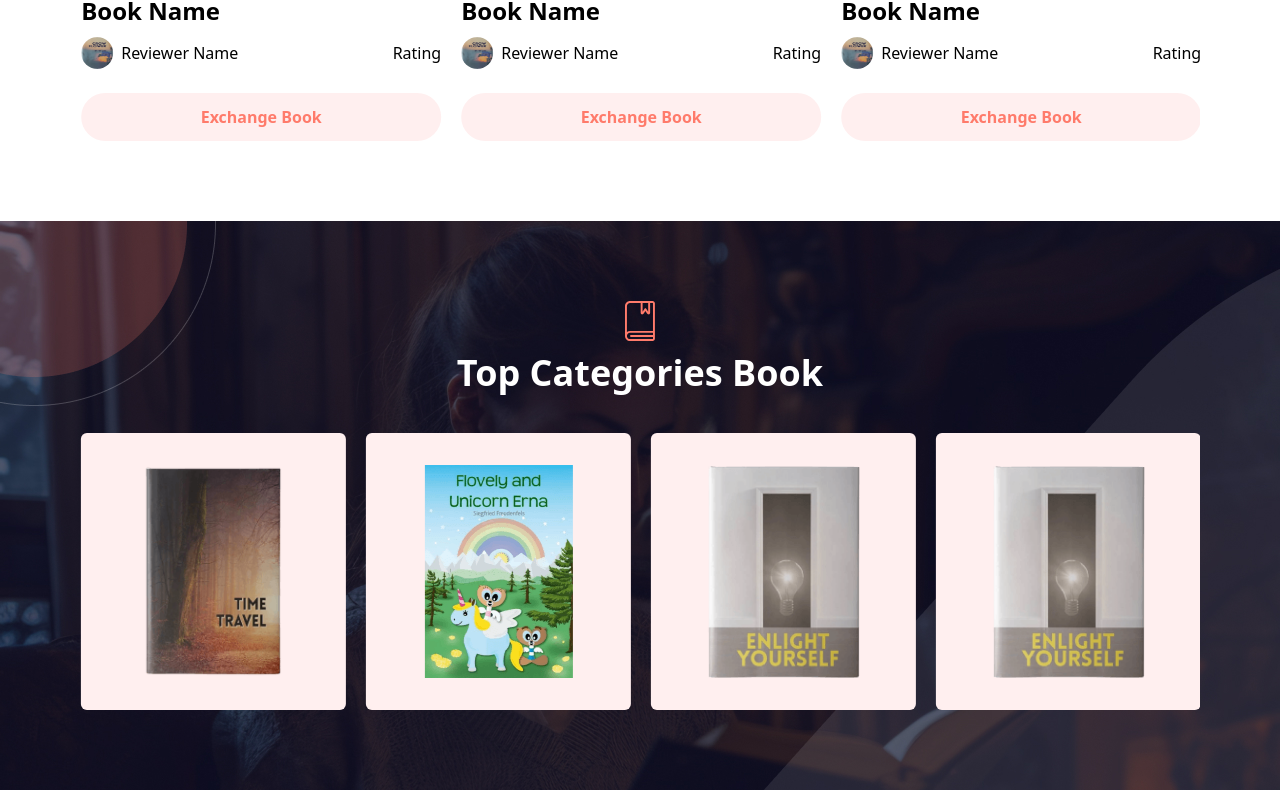
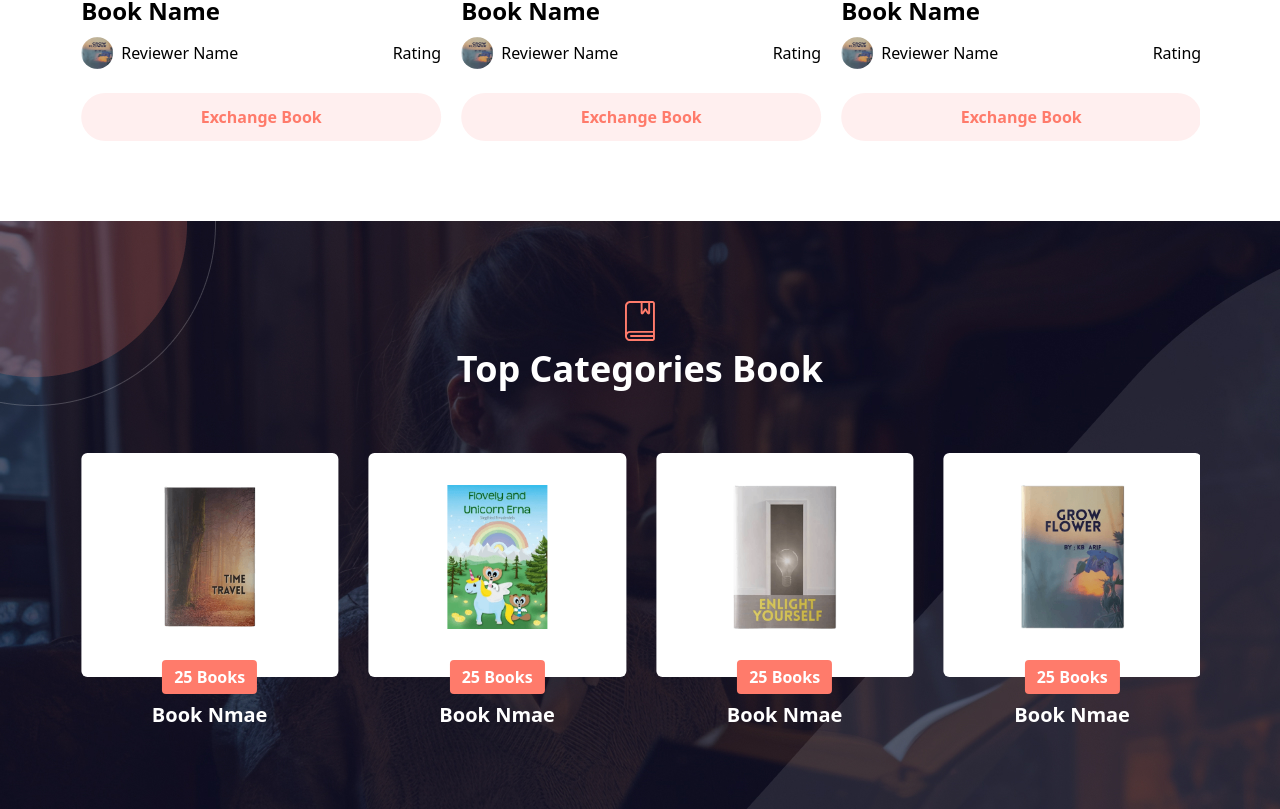
Before and after one commit to iqbalxrr/Book-Tranding-Hub, a Next.js app: page / in a window 1280 px wide. Shown: the part 1308-2117 px from the top of the page. Built offline with nearby package versions, Linux system fonts and the light colour scheme.

Commit message:
polished hover-effect

```diff
--- a/src/components/TopCategories.jsx
+++ b/src/components/TopCategories.jsx
@@ -7,23 +7,22 @@ import { Autoplay, Pagination } from "swiper/modules";
 
 const TopCategories = () => {
     return (
-
-        <div className="bg-[url('/bgTop.jpg')] w-full p-7 md:p-14 lg:p-20 object-center bg-no-repeat">
+        <div className="bg-[url('/bgTop.jpg')] w-full p-14 lg:p-20 object-center bg-no-repeat md:space-y-16">
             {/* heading */}
-           <div className='flex flex-col items-center justify-center gap-3'>
+            <div className='flex flex-col items-center justify-center gap-2'>
                 <div>
                     <img
                         className='text-[#FF7B6B] '
                         src="/bookIcon.svg" alt="book" />
                 </div>
-            <h2 className='text-white text-4xl font-bold'>Top Categories Book</h2>
+                <h2 className='text-white text-3xl md:text-4xl font-semibold md:font-bold'>Top Categories Book</h2>
             </div>
 
             <div className="w-full mt-10">
                 <Swiper
                     modules={[Autoplay, Pagination]}
                     slidesPerView={1} // mobile default
-                    spaceBetween={20}
+                    spaceBetween={30}
                     autoplay={{ delay: 4000 }}
                     speed={2000}
                     loop={true}
@@ -36,86 +35,99 @@ const TopCategories = () => {
                 >
                     {/* Slide 1 */}
                     <SwiperSlide>
-                        <div className="space-y-6 group relative">
-                            <div className="flex justify-center items-center bg-white pt-8 pb-12 rounded-md relative">
+                        <div className="space-y-6   ">
+                            <div className='relative group'>
+                                <div className=" flex justify-center items-center bg-white pt-8 pb-12 rounded-md relative group-hover:bg-[#FF7B6B] transition duration-700">
                                     <img
-                                    className="h-[144px] transition-transform duration-500 "
+                                        className="h-[144px]"
                                         src="/book1.png"
                                         alt="book"
                                     />
                                 </div>
-                            <div className='absolute left-1/2 bottom-5  -translate-x-1/2'>
-                                <span className='font-semibold text-white bg-[#FF7B6B] p-1.5 px-3 rounded-sm'>25 Books</span>
+                                <div className='absolute left-1/2 -bottom-3  -translate-x-1/2'>
+                                    <span className='font-semibold text-white bg-[#FF7B6B] p-1.5 px-3 rounded-sm group-hover:bg-white group-hover:text-[#FF7B6B] transition duration-700'>25 Books</span>
+                                </div>
                             </div>
                             <h1 className="text-xl text-center font-bold text-white hover:text-[#FF7B6B] transition duration-700">Book Nmae</h1>
-
                         </div>
                     </SwiperSlide>
 
-                    {/* Slide 2 */}
+                    {/* Slide 1 */}
                     <SwiperSlide>
-                        <div className="space-y-6 group relative">
-                            <div className="flex justify-center items-center bg-[#FFEFEF] py-8 rounded-md">
+                        <div className="space-y-6   ">
+                            <div className='relative group'>
+                                <div className=" flex justify-center items-center bg-white pt-8 pb-12 rounded-md relative group-hover:bg-[#FF7B6B] transition duration-700">
                                     <img
-                                    className="h-[213px] transition-transform duration-500 ease-in-out transform group-hover:scale-110"
+                                        className="h-[144px]"
                                         src="/book2.png"
                                         alt="book"
                                     />
                                 </div>
-
-
+                                <div className='absolute left-1/2 -bottom-3  -translate-x-1/2'>
+                                    <span className='font-semibold text-white bg-[#FF7B6B] p-1.5 px-3 rounded-sm group-hover:bg-white group-hover:text-[#FF7B6B] transition duration-700'>25 Books</span>
+                                </div>
+                            </div>
+                            <h1 className="text-xl text-center font-bold text-white hover:text-[#FF7B6B] transition duration-700">Book Nmae</h1>
                         </div>
                     </SwiperSlide>
 
-                    {/* Slide 3 */}
+                    {/* Slide 1 */}
                     <SwiperSlide>
-                        <div className="space-y-6 group relative">
-                            <div className="flex justify-center items-center bg-[#FFEFEF] py-8 rounded-md">
+                        <div className="space-y-6   ">
+                            <div className='relative group'>
+                                <div className=" flex justify-center items-center bg-white pt-8 pb-12 rounded-md relative group-hover:bg-[#FF7B6B] transition duration-700">
                                     <img
-                                    className="h-[213px] transition-transform duration-500 ease-in-out transform group-hover:scale-110"
+                                        className="h-[144px]"
                                         src="/book3.png"
                                         alt="book"
                                     />
                                 </div>
-
-
+                                <div className='absolute left-1/2 -bottom-3  -translate-x-1/2'>
+                                    <span className='font-semibold text-white bg-[#FF7B6B] p-1.5 px-3 rounded-sm group-hover:bg-white group-hover:text-[#FF7B6B] transition duration-700'>25 Books</span>
+                                </div>
+                            </div>
+                            <h1 className="text-xl text-center font-bold text-white hover:text-[#FF7B6B] transition duration-700">Book Nmae</h1>
                         </div>
                     </SwiperSlide>
 
-                     {/* Slide 4 */}
+                    {/* Slide 1 */}
                     <SwiperSlide>
-                        <div className="space-y-6 group relative">
-                            <div className="flex justify-center items-center bg-[#FFEFEF] py-8 rounded-md">
+                        <div className="space-y-6   ">
+                            <div className='relative group'>
+                                <div className=" flex justify-center items-center bg-white pt-8 pb-12 rounded-md relative group-hover:bg-[#FF7B6B] transition duration-700">
                                     <img
-                                    className="h-[213px] transition-transform duration-500 ease-in-out transform group-hover:scale-110"
+                                        className="h-[144px]"
                                         src="/book4.png"
                                         alt="book"
                                     />
                                 </div>
+                                <div className='absolute left-1/2 -bottom-3  -translate-x-1/2'>
+                                    <span className='font-semibold text-white bg-[#FF7B6B] p-1.5 px-3 rounded-sm group-hover:bg-white group-hover:text-[#FF7B6B] transition duration-700'>25 Books</span>
+                                </div>
+                            </div>
+                            <h1 className="text-xl text-center font-bold text-white hover:text-[#FF7B6B] transition duration-700">Book Nmae</h1>
                         </div>
                     </SwiperSlide>
+
+                    {/* Slide 1 */}
                     <SwiperSlide>
-                        <div className="space-y-6 group relative">
-                            <div className="flex justify-center items-center bg-[#FFEFEF] py-8 rounded-md">
+                        <div className="space-y-6   ">
+                            <div className='relative group'>
+                                <div className=" flex justify-center items-center bg-white pt-8 pb-12 rounded-md relative group-hover:bg-[#FF7B6B] transition duration-700">
                                     <img
-                                    className="h-[213px] transition-transform duration-500 ease-in-out transform group-hover:scale-110"
-                                    src="/book4.png"
+                                        className="h-[144px]"
+                                        src="/book1.png"
                                         alt="book"
                                     />
                                 </div>
+                                <div className='absolute left-1/2 -bottom-3  -translate-x-1/2'>
+                                    <span className='font-semibold text-white bg-[#FF7B6B] p-1.5 px-3 rounded-sm group-hover:bg-white group-hover:text-[#FF7B6B] transition duration-700'>25 Books</span>
+                                </div>
+                            </div>
+                            <h1 className="text-xl text-center font-bold text-white hover:text-[#FF7B6B] transition duration-700">Book Nmae</h1>
                         </div>
                     </SwiperSlide>
-                    <SwiperSlide>
-                        <div className="space-y-6 group relative">
-                            <div className="flex justify-center items-center bg-[#FFEFEF] py-8 rounded-md">
-                                <img
-                                    className="h-[213px] transition-transform duration-500 ease-in-out transform group-hover:scale-110"
-                                    src="/book4.png"
-                                    alt="book"
-                                />
-                            </div>
-                        </div>
-                    </SwiperSlide>
+
                 </Swiper>
             </div>
 
```
Lines whose indentation alone changed are shown as unchanged.
